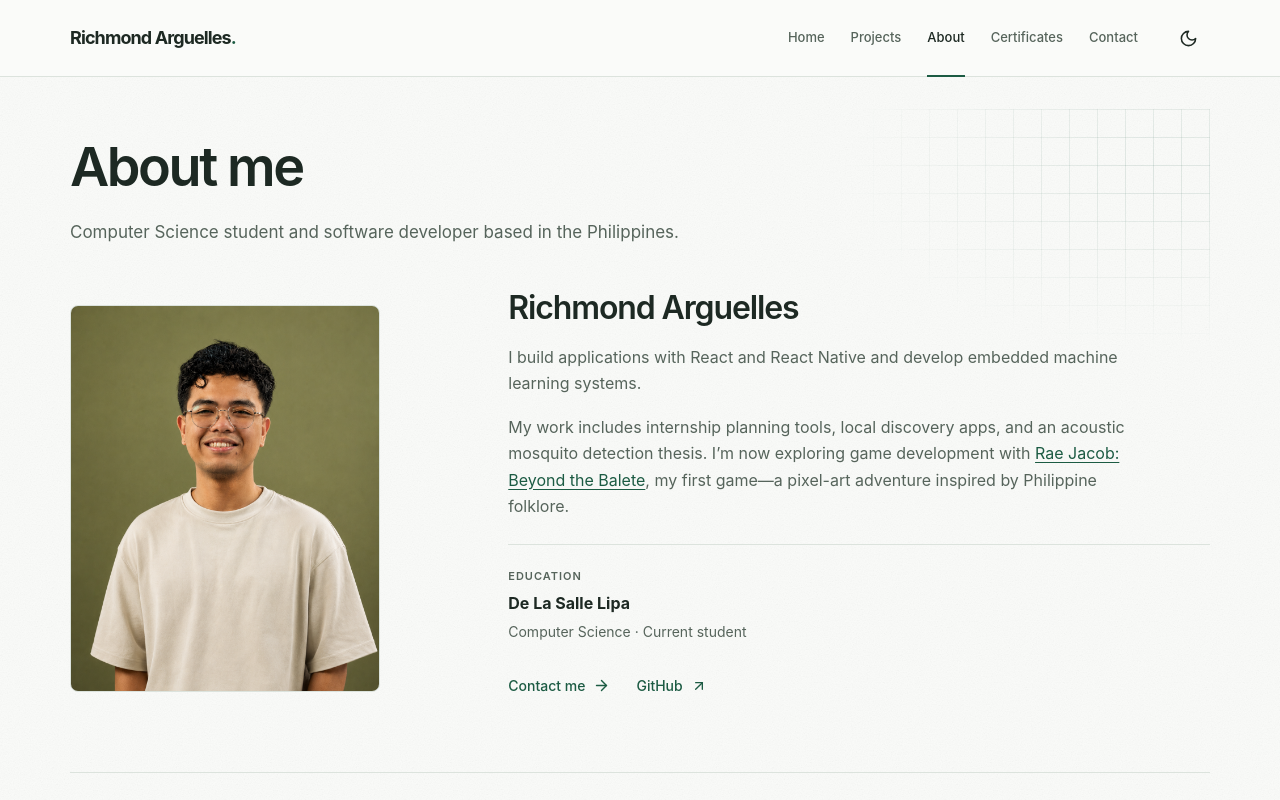
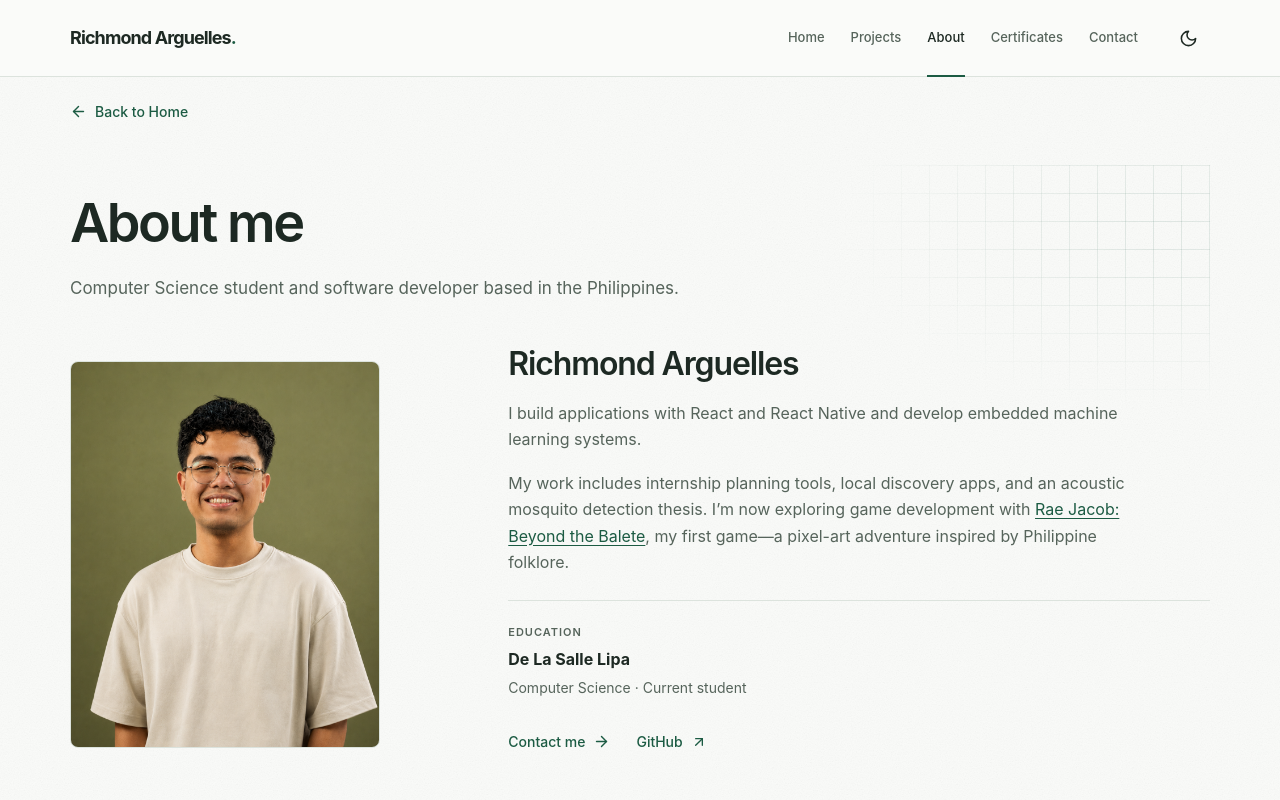
Before and after one commit to ArguellesMomon/personal-portfolio, a React (Vite) app: page /about in a window 1280 px wide. Shown: the top 800 px of the page. Built offline with nearby package versions, Linux system fonts and the light colour scheme; a web font is replaced by a local one.

Commit message:
Add destination-aware back navigation on every page

```diff
--- a/src/App.jsx
+++ b/src/App.jsx
@@ -2,7 +2,12 @@ import { BrowserRouter, Route, Routes } from 'react-router-dom';
 import { ThemeProvider } from './components/portfolio/ThemeContext.jsx';
 import { MotionProvider } from './components/portfolio/MotionContext.jsx';
 import DepthEffects from './components/portfolio/DepthEffects.jsx';
-import { SiteHeader, SiteFooter, RouteEffects } from './components/portfolio/SiteLayout.jsx';
+import {
+  SiteHeader,
+  SiteFooter,
+  RouteEffects,
+  PreviousPageNavigation,
+} from './components/portfolio/SiteLayout.jsx';
 import Home from './pages/Home.jsx';
 import ProjectsPage from './pages/ProjectsPage.jsx';
 import ProjectPage from './pages/ProjectPage.jsx';
@@ -22,6 +27,7 @@ export default function App() {
           </a>
           <RouteEffects />
           <SiteHeader />
+          <PreviousPageNavigation />
           <Routes>
             <Route path="/" element={<Home />} />
             <Route path="/projects" element={<ProjectsPage />} />
--- a/src/components/portfolio/SiteLayout.jsx
+++ b/src/components/portfolio/SiteLayout.jsx
@@ -1,6 +1,6 @@
 import { useEffect, useRef, useState } from 'react';
-import { Link, NavLink, useLocation } from 'react-router-dom';
-import { ArrowUpRight, Menu, Moon, Sun, X } from 'lucide-react';
+import { Link, NavLink, useLocation, useNavigate } from 'react-router-dom';
+import { ArrowLeft, ArrowUpRight, Menu, Moon, Sun, X } from 'lucide-react';
 import { useTheme } from './ThemeContext.jsx';
 import profile from '../../data/profile.js';
 import projects from '../../data/projects.json';
@@ -12,6 +12,16 @@ const navigation = [
   ['/achievements', 'Certificates'],
   ['/contact', 'Contact'],
 ];
+
+const pageHistoryStorageKey = 'portfolio-page-history';
+
+function pageLabel(pathname) {
+  return (
+    navigation.find(([path]) => path === pathname)?.[1] ||
+    projects.find((project) => pathname === `/projects/${project.id}`)?.title ||
+    'Page not found'
+  );
+}
 
 export function RouteEffects() {
   const location = useLocation();
@@ -110,6 +120,66 @@ export function SiteHeader() {
   );
 }
 
+export function PreviousPageNavigation() {
+  const location = useLocation();
+  const navigate = useNavigate();
+  // BrowserRouter's index survives reloads and tracks back/forward navigation.
+  // Unlike history.length, it excludes entries from before this site was opened.
+  const historyIndex = window.history.state?.idx ?? 0;
+  const [visitedPages, setVisitedPages] = useState(() => {
+    try {
+      const saved = JSON.parse(sessionStorage.getItem(pageHistoryStorageKey));
+      return Array.isArray(saved) && saved[historyIndex]?.key === location.key ? saved : [];
+    } catch {
+      return [];
+    }
+  });
+
+  useEffect(() => {
+    setVisitedPages((previous) => {
+      if (
+        previous[historyIndex]?.key === location.key &&
+        previous[historyIndex]?.pathname === location.pathname
+      )
+        return previous;
+      const updated = previous.slice(0, historyIndex + 1);
+      updated[historyIndex] = { key: location.key, pathname: location.pathname };
+      return updated;
+    });
+  }, [historyIndex, location.key, location.pathname]);
+
+  useEffect(() => {
+    try {
+      sessionStorage.setItem(pageHistoryStorageKey, JSON.stringify(visitedPages));
+    } catch {
+      // Labels still work for this visit when browser storage is unavailable.
+    }
+  }, [visitedPages]);
+
+  const canGoBack = historyIndex > 0;
+  const disabled = !canGoBack && location.pathname === '/';
+  const previousPath = visitedPages[historyIndex - 1]?.pathname;
+  const label = `Back to ${canGoBack ? (previousPath ? pageLabel(previousPath) : 'previous page') : 'Home'}`;
+
+  return (
+    <nav className="container page-navigation" aria-label="Page history">
+      <button
+        type="button"
+        className="text-link previous-button"
+        disabled={disabled}
+        title={disabled ? 'No previous page' : label}
+        onClick={() => {
+          if (canGoBack) navigate(-1);
+          else navigate('/', { replace: true });
+        }}
+      >
+        <ArrowLeft size={17} aria-hidden="true" />
+        <span>{label}</span>
+      </button>
+    </nav>
+  );
+}
+
 export function SiteFooter() {
   const { preference, setPreference } = useTheme();
   return (
--- a/src/styles/global.css
+++ b/src/styles/global.css
@@ -493,6 +493,23 @@ main:focus {
 }
 
 /* Shared page rhythm. */
+.page-navigation {
+  padding-top: 12px;
+}
+.previous-button {
+  max-width: 100%;
+  text-align: left;
+}
+.previous-button > span {
+  min-width: 0;
+  overflow-wrap: anywhere;
+}
+.previous-button:disabled {
+  color: var(--muted);
+  cursor: default;
+  opacity: 0.65;
+  text-decoration: none;
+}
 .page-content {
   padding-block: 58px 90px;
 }
```
Also changed, not shown: 2 other files (tests, documents, lock files or other folders).
